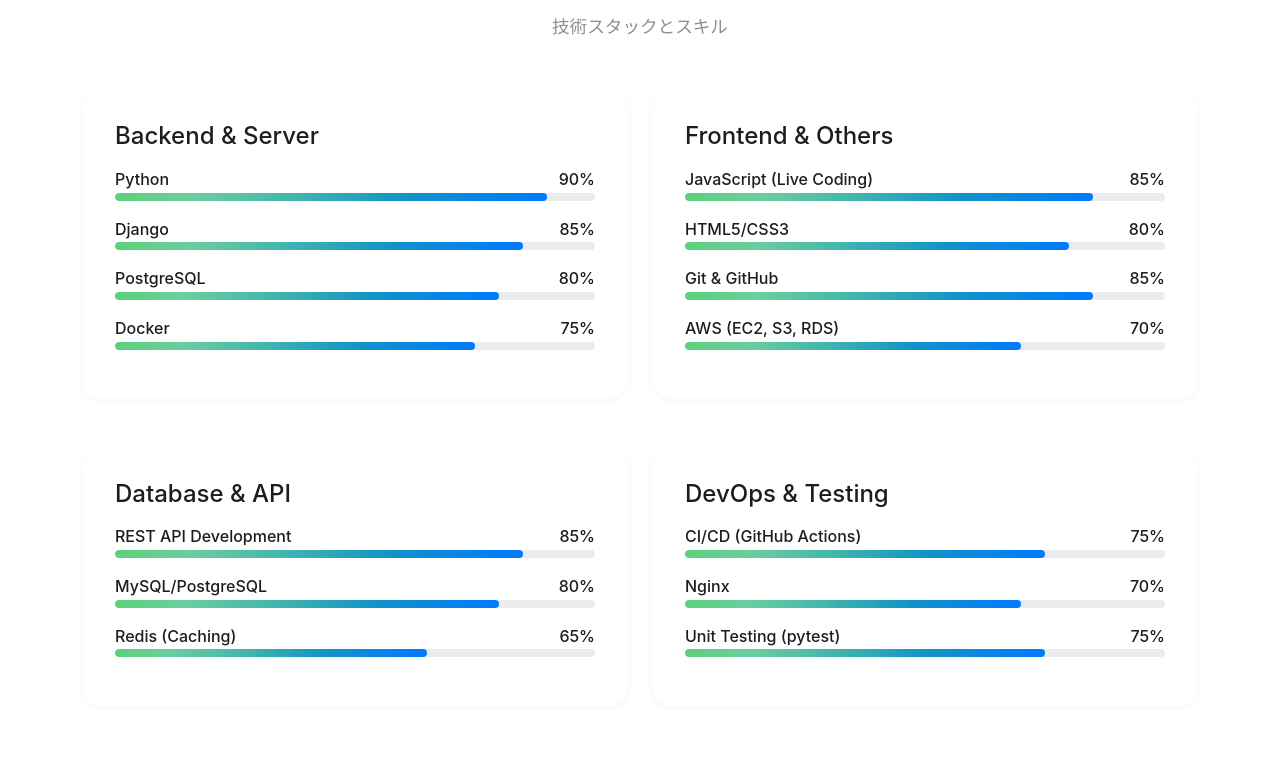
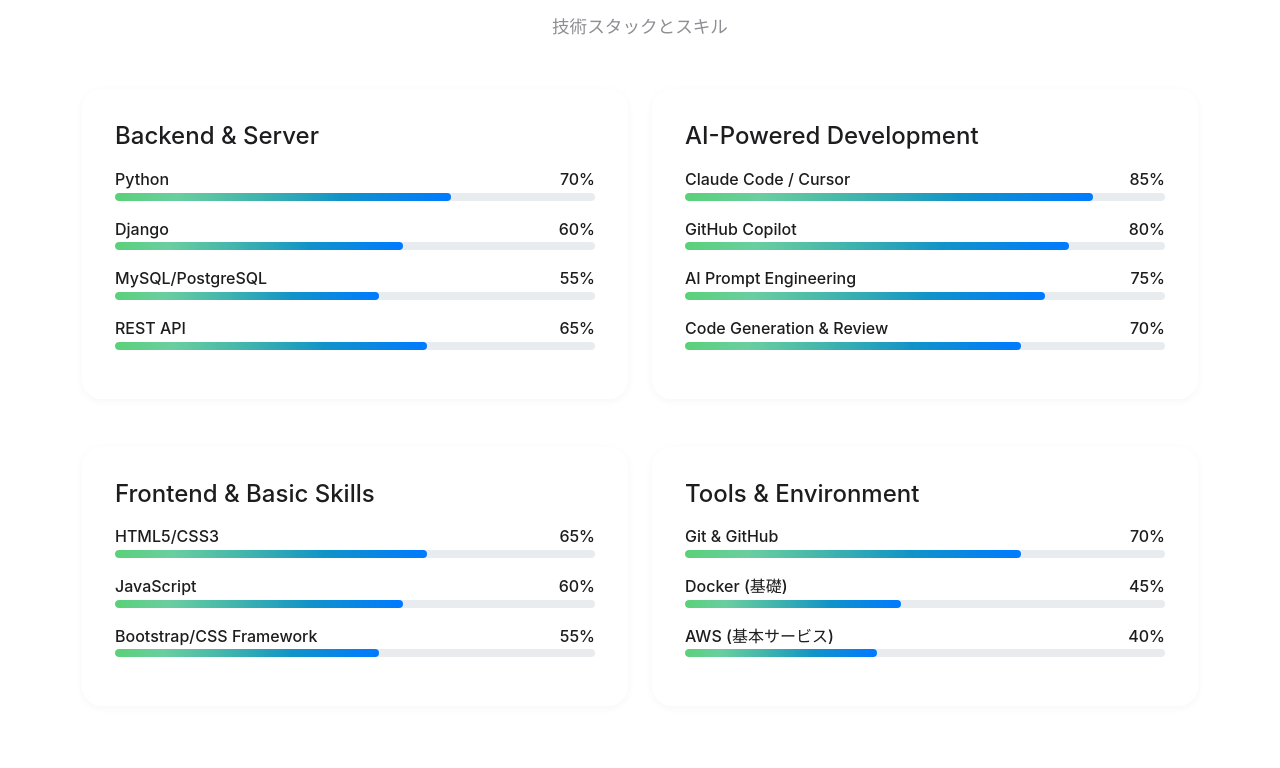
Before and after one commit to kt040403/portfolio, a plain HTML site: page index.html in a window 1280 px wide. Shown: the part 1692-2460 px from the top of the page. Drawn offline with nearby package versions, Linux system fonts and the light colour scheme.

Commit message:
Adjust tech stack to 1-2 year experience level with emphasis on AI-powered development

```diff
--- a/index.html
+++ b/index.html
@@ -148,15 +148,47 @@
                         <div class="skill-item mb-3">
                             <div class="d-flex justify-content-between">
                                 <span>Python</span>
-                                <span>90%</span>
+                                <span>70%</span>
                             </div>
                             <div class="progress">
-                                <div class="progress-bar" style="width: 90%"></div>
+                                <div class="progress-bar" style="width: 70%"></div>
                             </div>
                         </div>
                         <div class="skill-item mb-3">
                             <div class="d-flex justify-content-between">
                                 <span>Django</span>
+                                <span>60%</span>
+                            </div>
+                            <div class="progress">
+                                <div class="progress-bar" style="width: 60%"></div>
+                            </div>
+                        </div>
+                        <div class="skill-item mb-3">
+                            <div class="d-flex justify-content-between">
+                                <span>MySQL/PostgreSQL</span>
+                                <span>55%</span>
+                            </div>
+                            <div class="progress">
+                                <div class="progress-bar" style="width: 55%"></div>
+                            </div>
+                        </div>
+                        <div class="skill-item mb-3">
+                            <div class="d-flex justify-content-between">
+                                <span>REST API</span>
+                                <span>65%</span>
+                            </div>
+                            <div class="progress">
+                                <div class="progress-bar" style="width: 65%"></div>
+                            </div>
+                        </div>
+                    </div>
+                </div>
+                <div class="col-lg-6 mb-4">
+                    <div class="skill-category">
+                        <h4 class="mb-3">AI-Powered Development</h4>
+                        <div class="skill-item mb-3">
+                            <div class="d-flex justify-content-between">
+                                <span>Claude Code / Cursor</span>
                                 <span>85%</span>
                             </div>
                             <div class="progress">
@@ -165,7 +197,7 @@
                         </div>
                         <div class="skill-item mb-3">
                             <div class="d-flex justify-content-between">
-                                <span>PostgreSQL</span>
+                                <span>GitHub Copilot</span>
                                 <span>80%</span>
                             </div>
                             <div class="progress">
@@ -174,48 +206,16 @@
                         </div>
                         <div class="skill-item mb-3">
                             <div class="d-flex justify-content-between">
-                                <span>Docker</span>
+                                <span>AI Prompt Engineering</span>
                                 <span>75%</span>
                             </div>
                             <div class="progress">
                                 <div class="progress-bar" style="width: 75%"></div>
                             </div>
                         </div>
-                    </div>
-                </div>
-                <div class="col-lg-6 mb-4">
-                    <div class="skill-category">
-                        <h4 class="mb-3">Frontend & Others</h4>
                         <div class="skill-item mb-3">
                             <div class="d-flex justify-content-between">
-                                <span>JavaScript (Live Coding)</span>
-                                <span>85%</span>
-                            </div>
-                            <div class="progress">
-                                <div class="progress-bar" style="width: 85%"></div>
-                            </div>
-                        </div>
-                        <div class="skill-item mb-3">
-                            <div class="d-flex justify-content-between">
-                                <span>HTML5/CSS3</span>
-                                <span>80%</span>
-                            </div>
-                            <div class="progress">
-                                <div class="progress-bar" style="width: 80%"></div>
-                            </div>
-                        </div>
-                        <div class="skill-item mb-3">
-                            <div class="d-flex justify-content-between">
-                                <span>Git & GitHub</span>
-                                <span>85%</span>
-                            </div>
-                            <div class="progress">
-                                <div class="progress-bar" style="width: 85%"></div>
-                            </div>
-                        </div>
-                        <div class="skill-item mb-3">
-                            <div class="d-flex justify-content-between">
-                                <span>AWS (EC2, S3, RDS)</span>
+                                <span>Code Generation & Review</span>
                                 <span>70%</span>
                             </div>
                             <div class="progress">
@@ -228,51 +228,42 @@
             <div class="row mt-4">
                 <div class="col-lg-6 mb-4">
                     <div class="skill-category">
-                        <h4 class="mb-3">Database & API</h4>
+                        <h4 class="mb-3">Frontend & Basic Skills</h4>
                         <div class="skill-item mb-3">
                             <div class="d-flex justify-content-between">
-                                <span>REST API Development</span>
-                                <span>85%</span>
-                            </div>
-                            <div class="progress">
-                                <div class="progress-bar" style="width: 85%"></div>
-                            </div>
-                        </div>
-                        <div class="skill-item mb-3">
-                            <div class="d-flex justify-content-between">
-                                <span>MySQL/PostgreSQL</span>
-                                <span>80%</span>
-                            </div>
-                            <div class="progress">
-                                <div class="progress-bar" style="width: 80%"></div>
-                            </div>
-                        </div>
-                        <div class="skill-item mb-3">
-                            <div class="d-flex justify-content-between">
-                                <span>Redis (Caching)</span>
+                                <span>HTML5/CSS3</span>
                                 <span>65%</span>
                             </div>
                             <div class="progress">
                                 <div class="progress-bar" style="width: 65%"></div>
                             </div>
                         </div>
+                        <div class="skill-item mb-3">
+                            <div class="d-flex justify-content-between">
+                                <span>JavaScript</span>
+                                <span>60%</span>
+                            </div>
+                            <div class="progress">
+                                <div class="progress-bar" style="width: 60%"></div>
+                            </div>
+                        </div>
+                        <div class="skill-item mb-3">
+                            <div class="d-flex justify-content-between">
+                                <span>Bootstrap/CSS Framework</span>
+                                <span>55%</span>
+                            </div>
+                            <div class="progress">
+                                <div class="progress-bar" style="width: 55%"></div>
+                            </div>
+                        </div>
                     </div>
                 </div>
                 <div class="col-lg-6 mb-4">
                     <div class="skill-category">
-                        <h4 class="mb-3">DevOps & Testing</h4>
+                        <h4 class="mb-3">Tools & Environment</h4>
                         <div class="skill-item mb-3">
                             <div class="d-flex justify-content-between">
-                                <span>CI/CD (GitHub Actions)</span>
-                                <span>75%</span>
-                            </div>
-                            <div class="progress">
-                                <div class="progress-bar" style="width: 75%"></div>
-                            </div>
-                        </div>
-                        <div class="skill-item mb-3">
-                            <div class="d-flex justify-content-between">
-                                <span>Nginx</span>
+                                <span>Git & GitHub</span>
                                 <span>70%</span>
                             </div>
                             <div class="progress">
@@ -281,11 +272,20 @@
                         </div>
                         <div class="skill-item mb-3">
                             <div class="d-flex justify-content-between">
-                                <span>Unit Testing (pytest)</span>
-                                <span>75%</span>
+                                <span>Docker (基礎)</span>
+                                <span>45%</span>
                             </div>
                             <div class="progress">
-                                <div class="progress-bar" style="width: 75%"></div>
+                                <div class="progress-bar" style="width: 45%"></div>
+                            </div>
+                        </div>
+                        <div class="skill-item mb-3">
+                            <div class="d-flex justify-content-between">
+                                <span>AWS (基本サービス)</span>
+                                <span>40%</span>
+                            </div>
+                            <div class="progress">
+                                <div class="progress-bar" style="width: 40%"></div>
                             </div>
                         </div>
                     </div>
```
